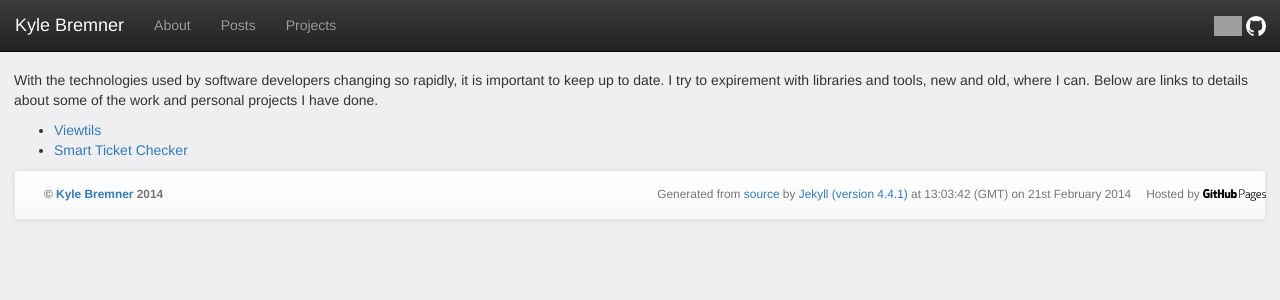
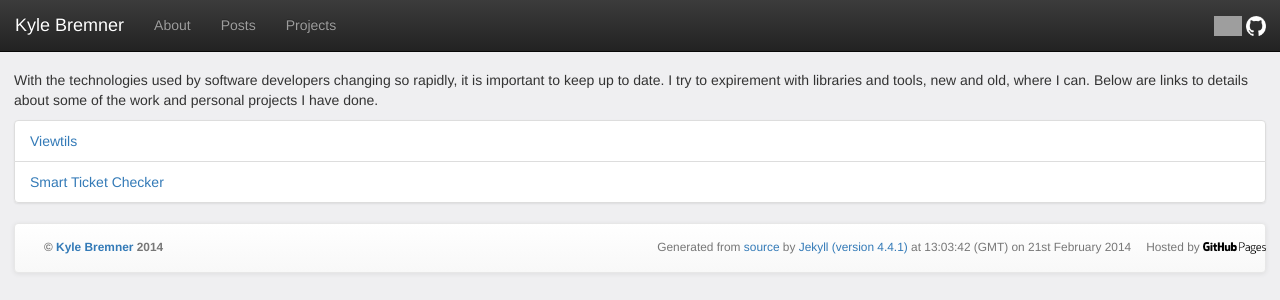
Before and after one commit to kbremner/kbremner.github.io, a Jekyll site: the page built from projects/index.md, in a window 1280 px wide. Shown: the top 300 px of the page. Built offline with Jekyll 4.4.1, drawn with Linux system fonts in a browser that asks for light colours; nearby versions of some CDN libraries; Markdown is read by kramdown in place of the engine named in the settings; a script that is not in the unit is left out; grey boxes are pictures that could not be loaded.

Commit message:
Updated index.md

```diff
--- a/projects/index.md
+++ b/projects/index.md
@@ -6,5 +6,7 @@ published: true
 
 With the technologies used by software developers changing so rapidly, it is important to keep up to date. I try to expirement with libraries and tools, new and old, where I can. Below are links to details about some of the work and personal projects I have done.
 
-* [Viewtils](Viewtils.html)
-* [Smart Ticket Checker](smart_ticket_checker.html)
+<ul class="list-group">
+	<li class="list-group-item"><a href="Viewtils.html">Viewtils</a></li>
+    <li class="list-group-item"><a href="smart_ticket_checker.html">Smart Ticket Checker</a></li>
+</ul>
```
